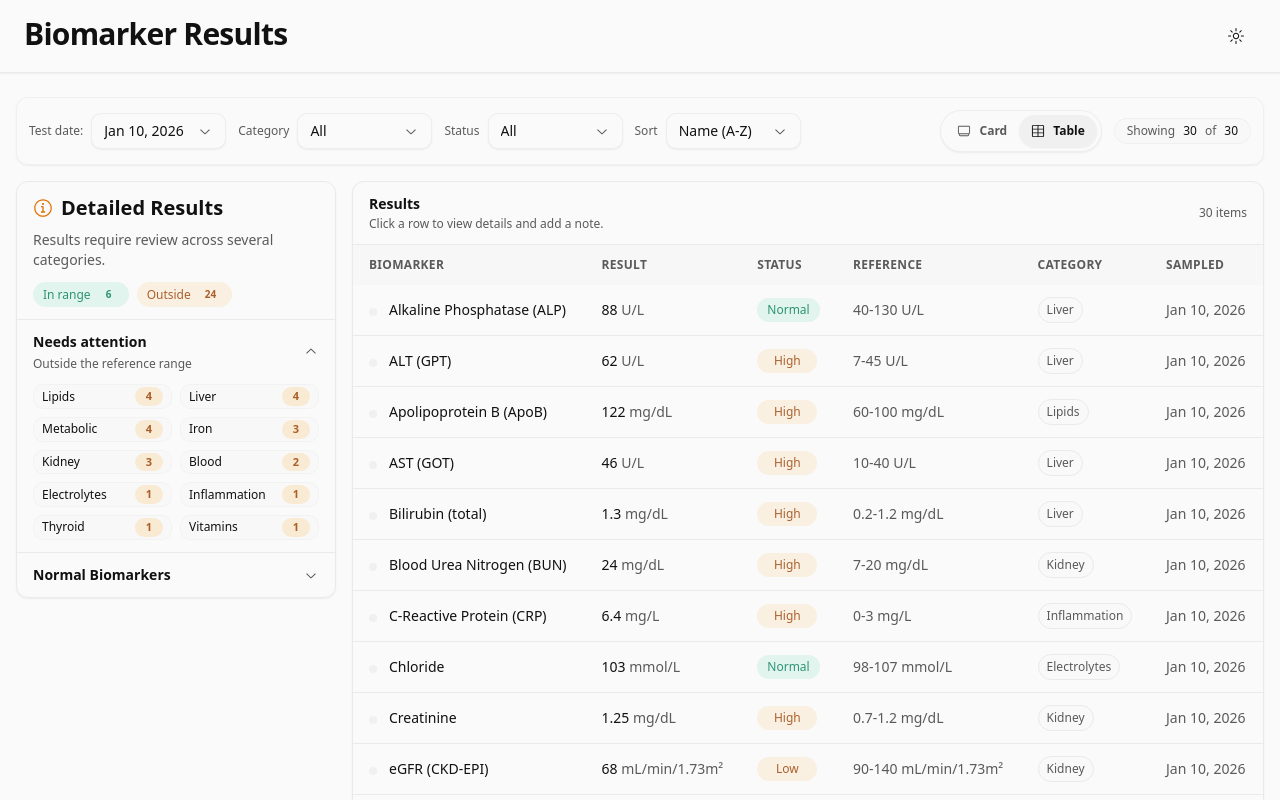
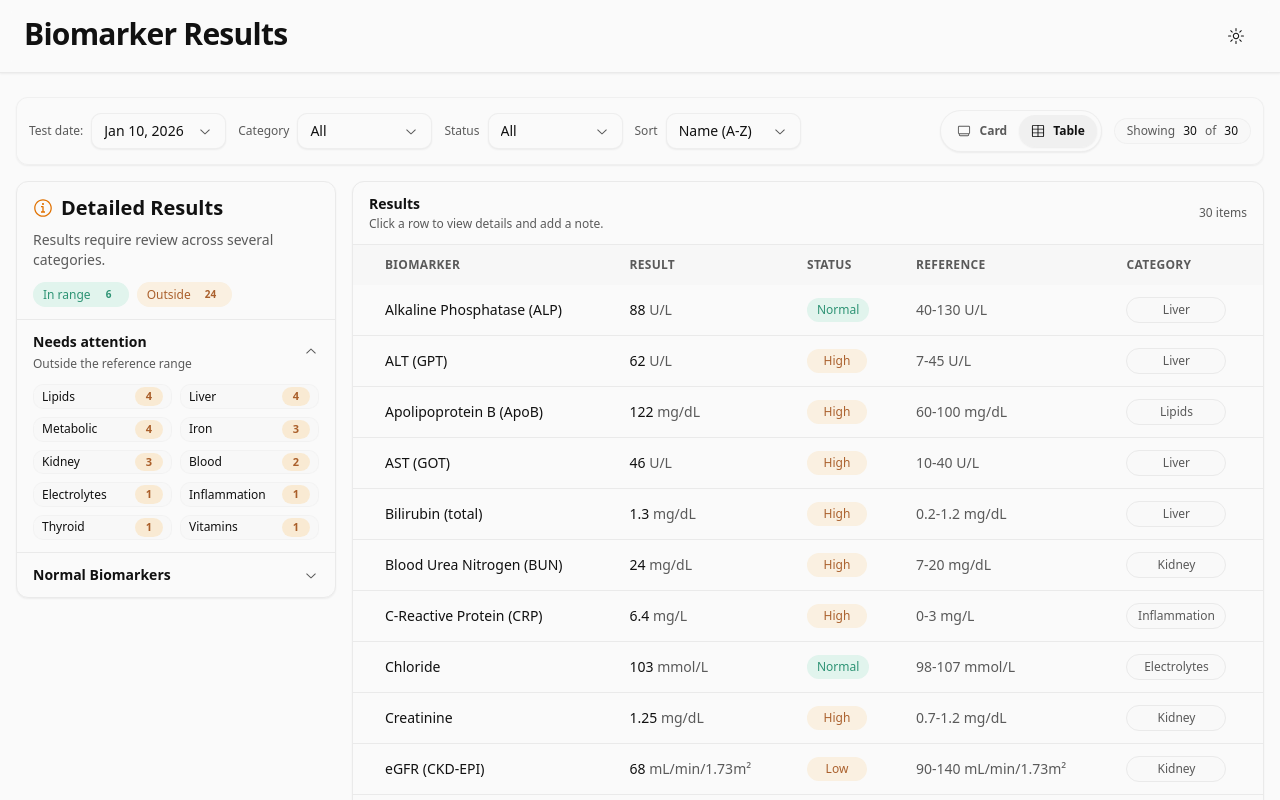
Before and after one commit to cmv161/aescolab-assignment, a React (Vite) app: page / in a window 1280 px wide. Both pictures are taken after a click on the button "Table". Shown: the top 800 px of the page. Built offline with nearby package versions, Linux system fonts and the light colour scheme.

Commit message:
refactor: adjust layout and remove column

```diff
--- a/src/components/ResultsTable.tsx
+++ b/src/components/ResultsTable.tsx
@@ -3,7 +3,6 @@ import { type ReactNode } from "react";
 import { StatusBadge } from "@/components/StatusBadge";
 import type { EnrichedResult } from "@/domain/types";
 import { cn } from "@/lib/cn";
-import { formatDate } from "@/lib/formatDate";
 
 type Props = {
   rows: EnrichedResult[];
@@ -22,12 +21,11 @@ const columns: Column[] = [
   {
     id: "biomarker",
     header: "Biomarker",
+    headerClassName: "pl-8",
+    cellClassName: "pl-8",
     cell: (row) => (
-      <div className="flex items-start gap-3">
-        <span className="mt-2 inline-block h-2 w-2 shrink-0 rounded-full bg-border/60 group-hover:bg-border" />
-        <div className="min-w-0">
-          <div className="truncate font-medium text-fg">{row.biomarker.name}</div>
-        </div>
+      <div className="min-w-0">
+        <div className="truncate font-medium text-fg">{row.biomarker.name}</div>
       </div>
     ),
   },
@@ -60,16 +58,10 @@ const columns: Column[] = [
     id: "category",
     header: "Category",
     cell: (row) => (
-      <span className="inline-flex items-center rounded-full border border-border bg-border/10 px-2 py-1 text-xs text-muted">
+      <span className="inline-flex min-w-[100px] items-center justify-center rounded-full border border-border bg-border/10 px-2 py-1 text-xs text-muted">
         {row.biomarker.category}
       </span>
     ),
-  },
-  {
-    id: "sampled",
-    header: "Sampled",
-    cellClassName: "text-muted",
-    cell: (row) => formatDate(row.sampledAt),
   },
 ];
 
@@ -128,10 +120,6 @@ export function ResultsTable({ rows, onRowClick }: Props) {
           </tbody>
         </table>
       </div>
-
-      <div className="border-t border-border px-4 py-2 text-xs text-muted">
-        Tip: Use filters to narrow down by category.
-      </div>
     </div>
   );
 }
```
